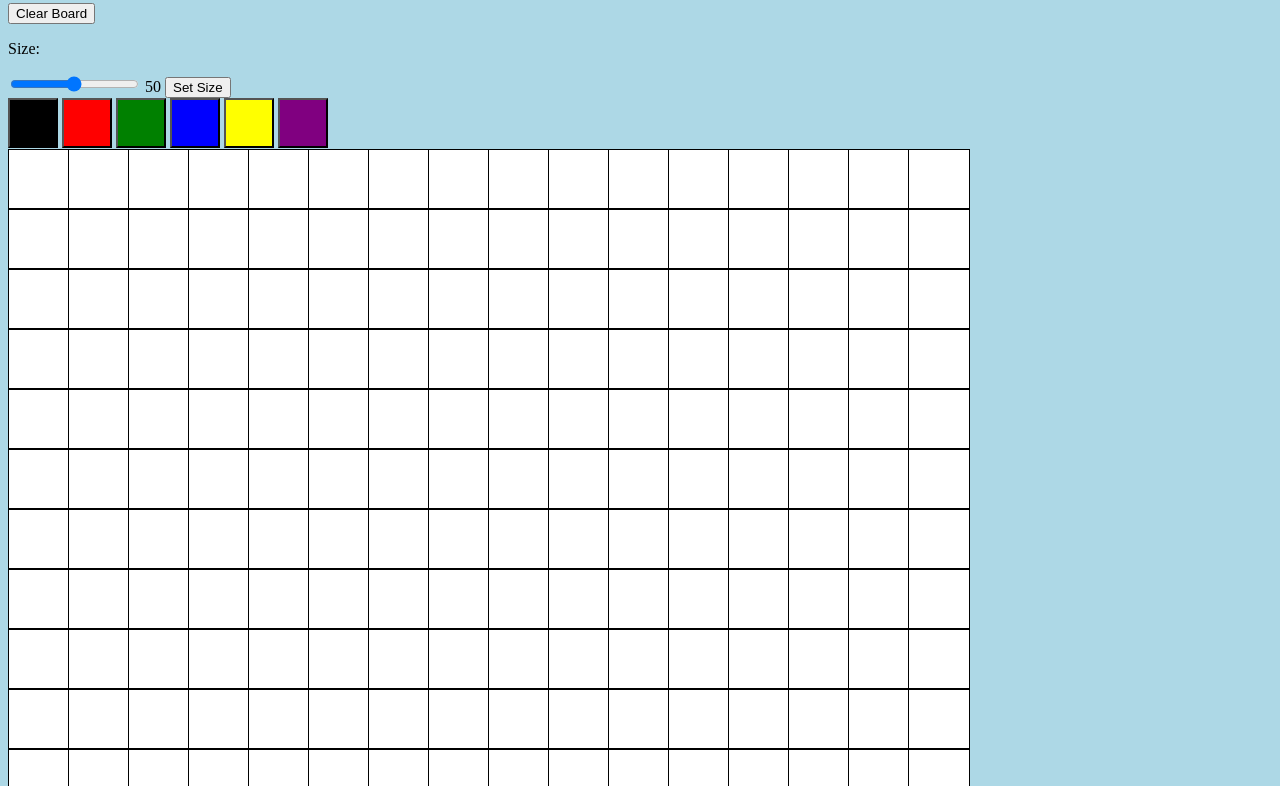
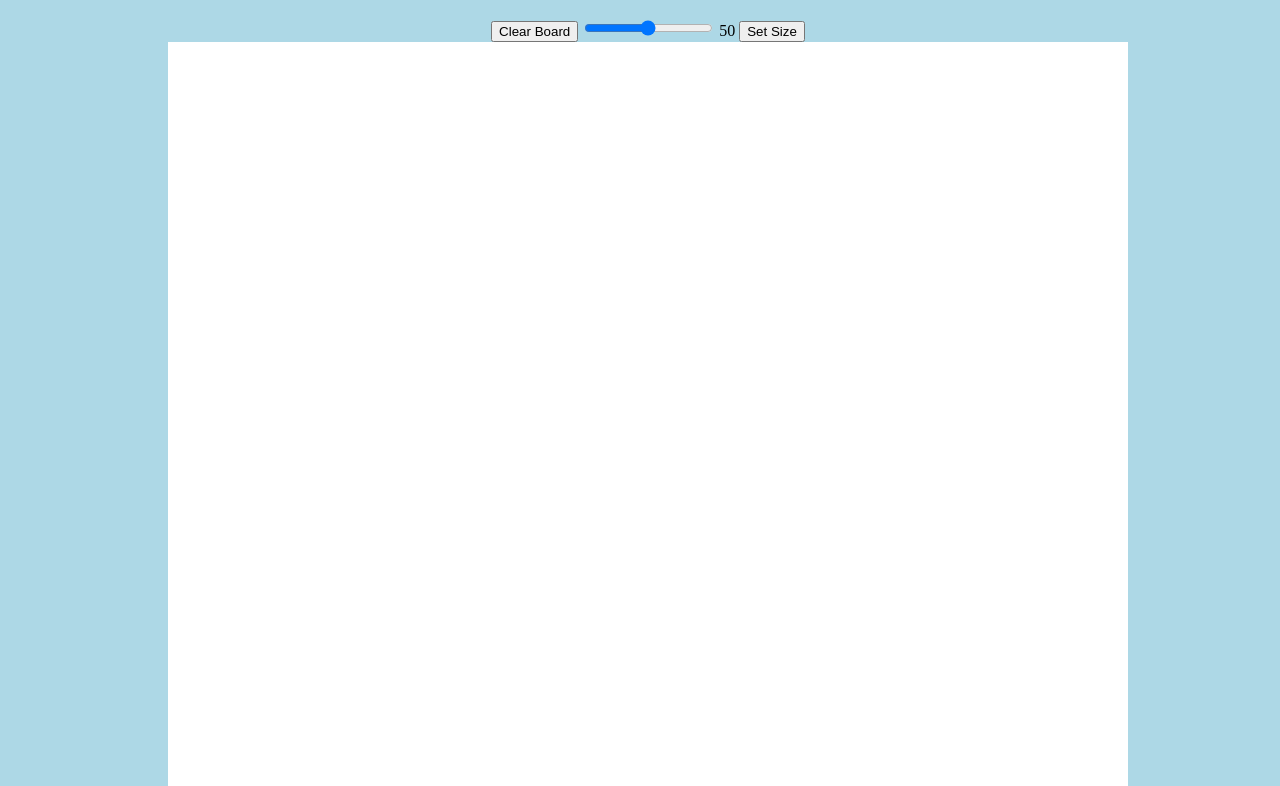
Before and after one commit to anthrocc/etch-a-sketch, a plain HTML site: page index.html in a window 1280 px wide. Shown: the part 77-863 px from the top of the page. Drawn offline with Linux system fonts and the light colour scheme.

Commit message:
Tentatively finished

```diff
--- a/index.html
+++ b/index.html
@@ -12,23 +12,18 @@
 
     <h1>Etch-a-Sketch</h1>
 
-    <button id="clear">Clear Board</button>
-
     <div class="slideContainer">
         <p>Size:</p>
+        <button id="clear">Clear Board</button>
         <input id="slider" type="range" min="1" max="100" value="50" oninput="this.nextElementSibling.value = this.value">
         <output>50</output>
         <button id="size">Set Size</button>
     </div>
 
-    <div id="colorPicker">
-        <button id="black" style="width: 50px; height: 50px; background-color: black;"></button>
-        <button id="red" style="width: 50px; height: 50px; background-color: red;"></button>
-        <button id="green" style="width: 50px; height: 50px; background-color: green;"></button>
-        <button id="blue" style="width: 50px; height: 50px; background-color: blue;"></button>
-        <button id="yellow" style="width: 50px; height: 50px; background-color: yellow;"></button>
-        <button id="purple" style="width: 50px; height: 50px; background-color: purple;"></button>
-    </div>
+    <!-- <div id="colorPicker">
+        <button id="black" style="width: auto; height: 50px; background-color: black; color: white;">Black</button>
+        <button id="rainbow" style="width: auto; height: 50px; background-color: fuchsia;">Rainbow</button>
+    </div> -->
 
     <div id="container" class="grid"></div>
 
--- a/index.js
+++ b/index.js
@@ -1,12 +1,12 @@
-const size = 5;
+var size = 50;
 
 // Set the size of the board
 const btn = document.querySelector('#size');
 btn.addEventListener('click', () => {
     alert("Button clicked");
-    let sliderSize = document.getElementById("slider").value;
-    alert(sliderSize);
-    boxes(sliderSize);
+    size = document.getElementById("slider").value;
+    alert(size);
+    boxes(size);
 });
 
 // Clear the board;
@@ -17,7 +17,7 @@ btnClear.addEventListener('click', () => {
 });
 
 
-boxes(16);
+boxes(size);
 
 
 // Create the board
@@ -42,20 +42,28 @@ function boxes(size) {
     container.style.gridTemplateColumns = `repeat(${cols}, 1fr)`;
 
     for (let i = 0; i < cellTotal; i++) {
+
         const box = document.createElement('div');
         box.classList.add('box');
         box.classList.add('grid-item');
         box.addEventListener('mouseover', (event) => { box.style.backgroundColor = 'black'; });
         box.style = 'background-color: white;';
-        // box.textContent = i + 1;
         container.appendChild(box);
     }
 }
 
-const buttons = document.querySelectorAll('button');
-buttons.forEach((button) => {
-    button.addEventListener('click', () => {
-        alert(button.id);
-        // TODO send colorID to line 48 for the hover
-    });
-});
+// const buttons = document.querySelectorAll('button');
+// buttons.forEach((button) => {
+//     button.addEventListener('click', () => {
+//         alert(button.id);
+//         if (button.id == 'black') {
+//             box.addEventListener('mouseover', (event) => { box.style.backgroundColor = 'black'; });
+//         }
+//         else {
+//             box.addEventListener('mouseover', (event) => { box.style.backgroundColor = 'black'; });
+//         }
+
+
+//         // TODO send colorID to line 48 for the hover
+//     });
+// });
--- a/style.css
+++ b/style.css
@@ -1,37 +1,3 @@
-/* .grid {
-    display: grid;
-    width: 500px;
-    height: 500px;
-    grid-template-columns: auto auto auto;
-    background-color: #2196f3;
-    padding: 10px;
-    justify-content: center;
-}
-
-.grid-item {
-    background-color: rgba(255, 255, 255, 0.8);
-    border: 1px solid rgba(0, 0, 0, 0.8);
-    padding: 20px;
-    font-size: 30px;
-    text-align: center;
-} */
-
-
-
-/* #container {
-    width: 500px;
-    height: 500px;
-    border: 1px solid black;
-    margin:auto;
-    display: flex;
-    justify-content: flex-start;
-    flex-flow: row wrap;
-  }
-  .box {
-    border: 1px rgba(255, 0, 0, 0.884) solid;
-    background-color: rgba(255, 255, 255, 1);
-  } */
-
   body {
     background: lightblue;
   }
@@ -45,14 +11,32 @@
   .box {
     width: 100%;
     height: auto;
-    border: solid black;
-    border-width: 1px;
-    /* background-color: white; */
   }
 
   /* Input Slider */
   .slideContainer {
     width: 100%;
+  }
+
+  body {
+    position: relative;
+    width: 100%;
+    display: block;
+  }
+
+  body > *  {
+    margin: auto;
+    width: 960px;
+    display: block;
+    overflow: auto;
+  }
+
+  body > script {
+    display: none
+  }
+
+  html {
+    text-align: center;
   }
 
   .slider {
```
